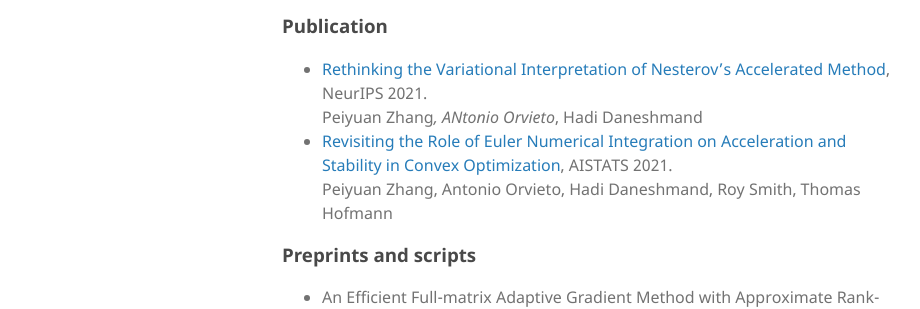
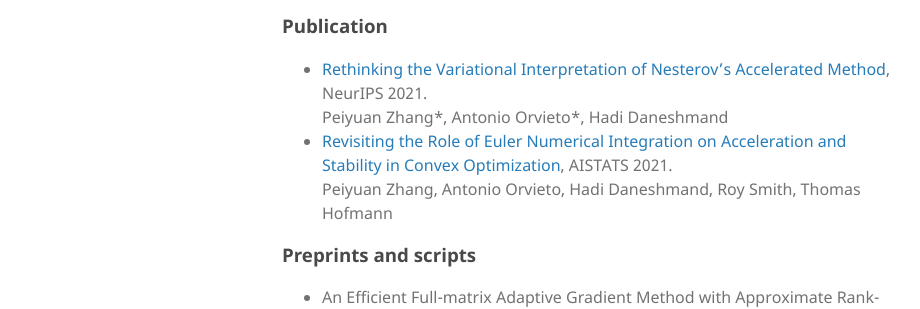
Before and after one commit to phei-iuen/phei-iuen.github.io, a Jekyll site: the page built from index.md, in a window 1280 px wide. Shown: the part 270-579 px from the top of the page, without its empty margins (178-1098 px from the left). Built offline with Jekyll 4.4.1, drawn with Linux system fonts in a browser that asks for light colours.

```diff
--- a/index.md
+++ b/index.md
@@ -10,7 +10,7 @@ I am interested in topics including 1) optimization in machine learning and 2) d
 <br/><br/>
 ### Publication
 * [Rethinking the Variational Interpretation of Nesterov's Accelerated Method](https://arxiv.org/abs/2107.05040), NeurIPS 2021.
-  <br /> Peiyuan Zhang*, ANtonio Orvieto*, Hadi Daneshmand
+  <br /> Peiyuan Zhang\*, Antonio Orvieto\*, Hadi Daneshmand
 * [Revisiting the Role of Euler Numerical Integration on Acceleration and Stability in Convex Optimization](https://arxiv.org/abs/2102.11537), AISTATS 2021.
   <br /> Peiyuan Zhang, Antonio Orvieto, Hadi Daneshmand, Roy Smith, Thomas Hofmann
 
```
